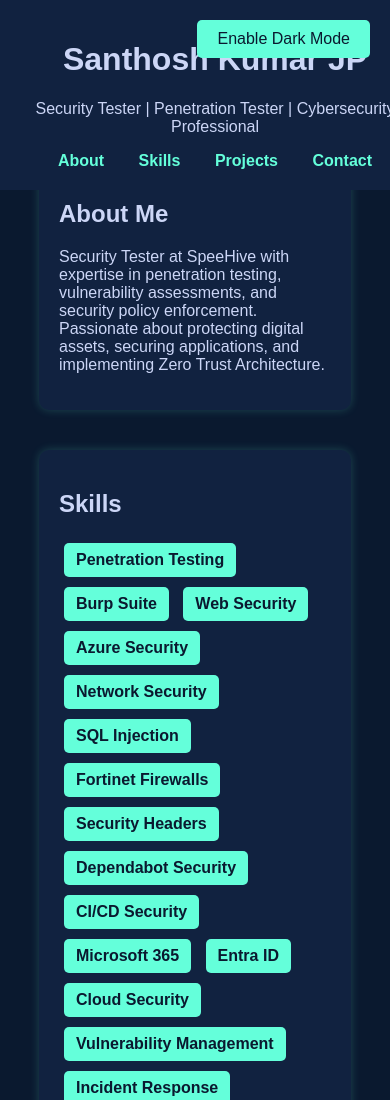
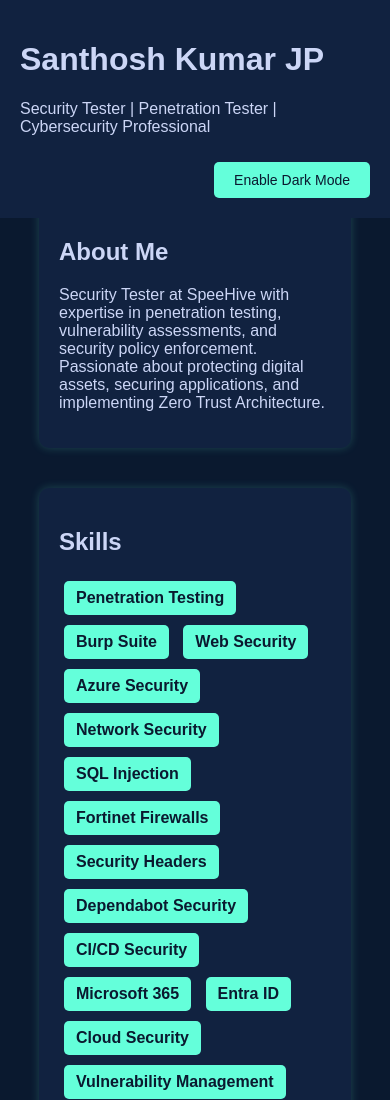
Before and after one commit to santhoshjayan/santhoshjayan.github.io, a plain HTML site: page index.html in a window 390 px wide. Shown: the top 1100 px of the page. Drawn offline with Linux system fonts and the light colour scheme.

Commit message:
Update index.html

```diff
--- a/index.html
+++ b/index.html
@@ -31,16 +31,27 @@
     header {
       background: var(--card-bg);
       padding: 20px;
-      text-align: center;
       position: fixed;
       width: 100%;
       top: 0;
       left: 0;
       z-index: 1000;
+      display: flex;
+      justify-content: space-between;
+      align-items: center;
+      box-sizing: border-box;
+    }
+
+    header .title {
+      text-align: left;
+    }
+
+    nav {
+      text-align: center;
     }
 
     nav a {
-      margin: 0 15px;
+      margin: 0 10px;
       color: var(--highlight-color);
       text-decoration: none;
       font-weight: bold;
@@ -54,7 +65,7 @@
     .container {
       width: 80%;
       margin: auto;
-      padding: 120px 20px 20px;
+      padding: 140px 20px 20px;
     }
 
     .section {
@@ -105,32 +116,42 @@
       padding: 10px 20px;
       cursor: pointer;
       border-radius: 5px;
-      font-size: 16px;
-      position: fixed;
-      top: 20px;
-      right: 20px;
-      z-index: 2000; /* Ensure it's above the header */
+      font-size: 14px;
       transition: all 0.3s;
     }
 
     .toggle-btn:hover {
       background-color: #ffcc00;
     }
+
+    @media (max-width: 768px) {
+      header {
+        flex-direction: column;
+        align-items: flex-start;
+      }
+
+      .toggle-btn {
+        margin-top: 10px;
+        align-self: flex-end;
+      }
+    }
   </style>
 </head>
 <body>
-  <button class="toggle-btn" onclick="toggleDarkMode()">Enable Dark Mode</button>
-
   <header>
+    <div class="title">
       <h1>Santhosh Kumar JP</h1>
       <p>Security Tester | Penetration Tester | Cybersecurity Professional</p>
+    </div>
+    <button class="toggle-btn" onclick="toggleDarkMode()">Enable Dark Mode</button>
+  </header>
+
   <nav>
     <a href="#about">About</a>
     <a href="#skills">Skills</a>
     <a href="#projects">Projects</a>
     <a href="#contact">Contact</a>
   </nav>
-  </header>
 
   <div class="container">
     <section id="about" class="section">
@@ -186,8 +207,8 @@
     function toggleDarkMode() {
       document.body.classList.toggle("dark-mode");
       const isDark = document.body.classList.contains("dark-mode");
+      document.querySelector(".toggle-btn").textContent = isDark ? "Disable Dark Mode" : "Enable Dark Mode";
       localStorage.setItem("theme", isDark ? "dark" : "light");
-      document.querySelector(".toggle-btn").textContent = isDark ? "Disable Dark Mode" : "Enable Dark Mode";
     }
 
     window.onload = function () {
```
Lines whose indentation alone changed are shown as unchanged.
